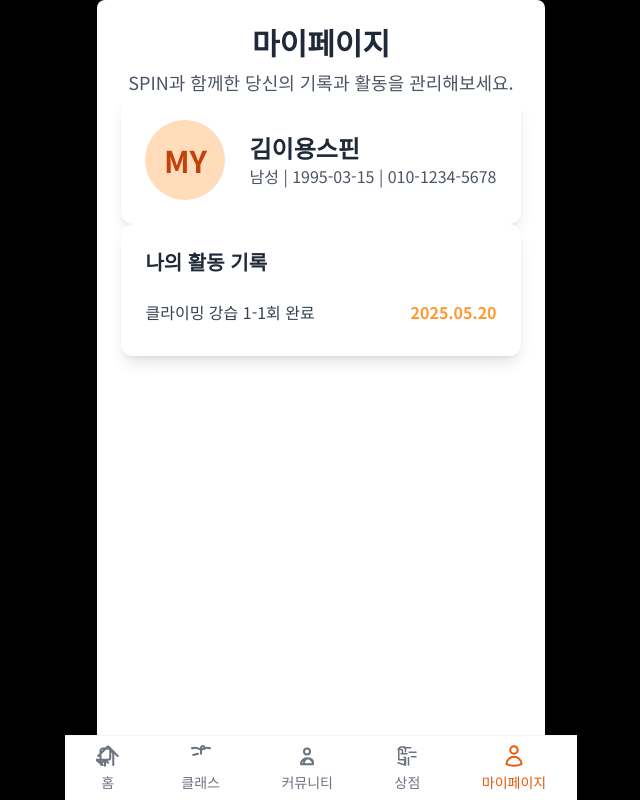
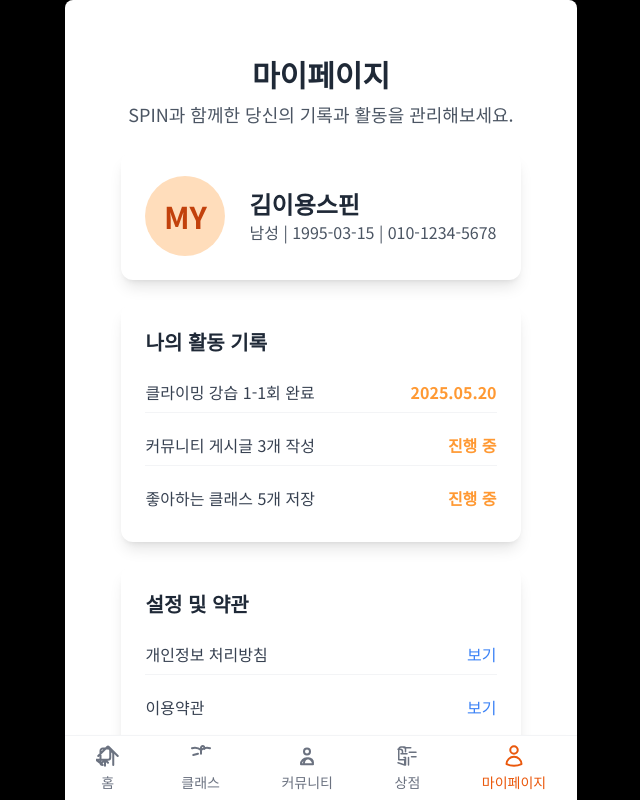
Before and after one commit to sjwoo1999/diff-spo-mockup, a Next.js app: page /home in a window 1280 px wide. Both pictures are taken after a click on the button "마이페이지". Shown: the top 800 px of the page, without its empty margins (319-959 px from the left). Built offline with nearby package versions, Linux system fonts and the light colour scheme.

Commit message:
🔨 Refactoring Done.
Refactoring Done.

```diff
--- a/src/app/home/page.tsx
+++ b/src/app/home/page.tsx
@@ -11,6 +11,7 @@ import PageHeader from '@/components/common/PageHeader';
 import AllClasses from '@/components/classes/AllClasses';
 import CommunityPosts from '@/components/community/CommunityPosts';
 import Image from 'next/image';
+import MyPage from '@/components/my/MyPageContent';
 
 type PageType = 'home' | 'classes' | 'community' | 'my' | 'store';
 
@@ -157,43 +158,14 @@ const HomePage: React.FC = () => {
                     </div>
                 );
 
-            case 'my':
-                return (
-                    <div className={`page active ${commonPagePaddingClass} overflow-y-auto`}>
-                        <PageHeader title="마이페이지" description="SPIN과 함께한 당신의 기록과 활동을 관리해보세요." />
+                case 'my':
+                    return (
+                        <div className="page active overflow-y-auto">
+                            <MyPage database={database} />
+                        </div>
+                    );
 
-                        <div className="bg-white rounded-xl shadow-lg p-5 sm:p-6">
-                            <div className="flex items-center">
-                                <div className="w-16 h-16 sm:w-20 sm:h-20 bg-orange-200 rounded-full flex items-center justify-center text-orange-700 font-bold text-2xl sm:text-3xl mr-4 sm:mr-6">
-                                    MY
-                                </div>
-                                <div className="flex-1"> {/* ✅ flex-1 추가 */}
-                                    <h2 className="text-xl sm:text-2xl font-bold text-gray-800">{database.user.name}스핀</h2>
-                                    <p className="text-gray-600 text-sm sm:text-base">
-                                        {database.user.gender === 'male'
-                                            ? '남성'
-                                            : database.user.gender === 'female'
-                                            ? '여성'
-                                            : '기타'}{' '}
-                                        | {database.user.dateOfBirth} | {database.user.phoneNumber}
-                                    </p>
-                                </div>
-                            </div>
-                        </div>
-
-                        <section className="bg-white rounded-xl shadow-lg p-5 sm:p-6">
-                            <h3 className="text-lg sm:text-xl font-bold text-gray-800 mb-4">나의 활동 기록</h3>
-                            <ul className="space-y-3 text-gray-700 text-sm sm:text-base">
-                                <li className="flex justify-between items-center py-2 border-b border-gray-100 last:border-b-0">
-                                    <span>클라이밍 강습 1-1회 완료</span>
-                                    <span className="text-orange-500 font-semibold">2025.05.20</span>
-                                </li>
-                            </ul>
-                        </section>
-                    </div>
-                );
-
-            case 'store':
+                case 'store':
                 return (
                     <section id="page-store" className={`page active ${commonPagePaddingClass} overflow-y-auto`}>
                         <PageHeader
```
